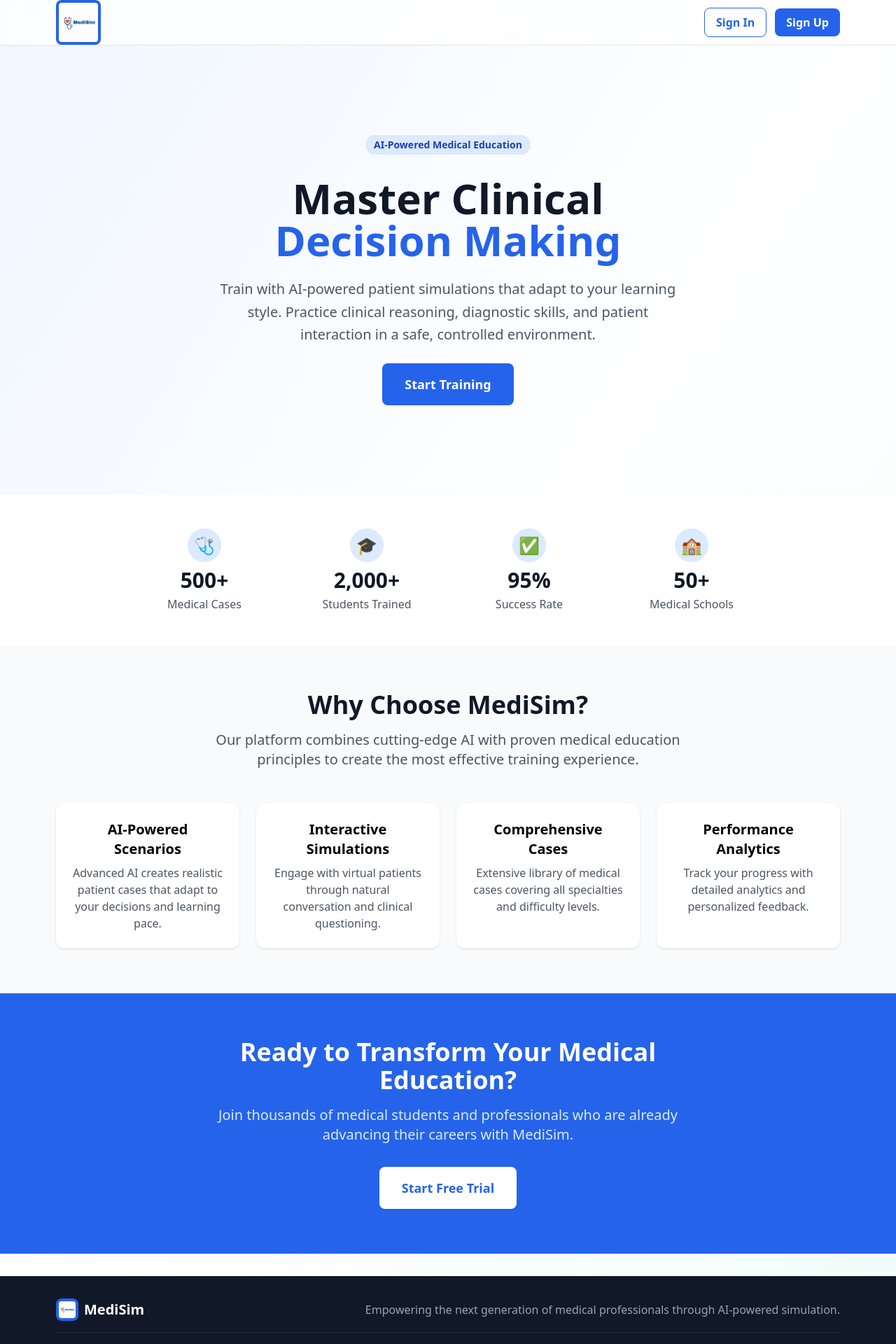
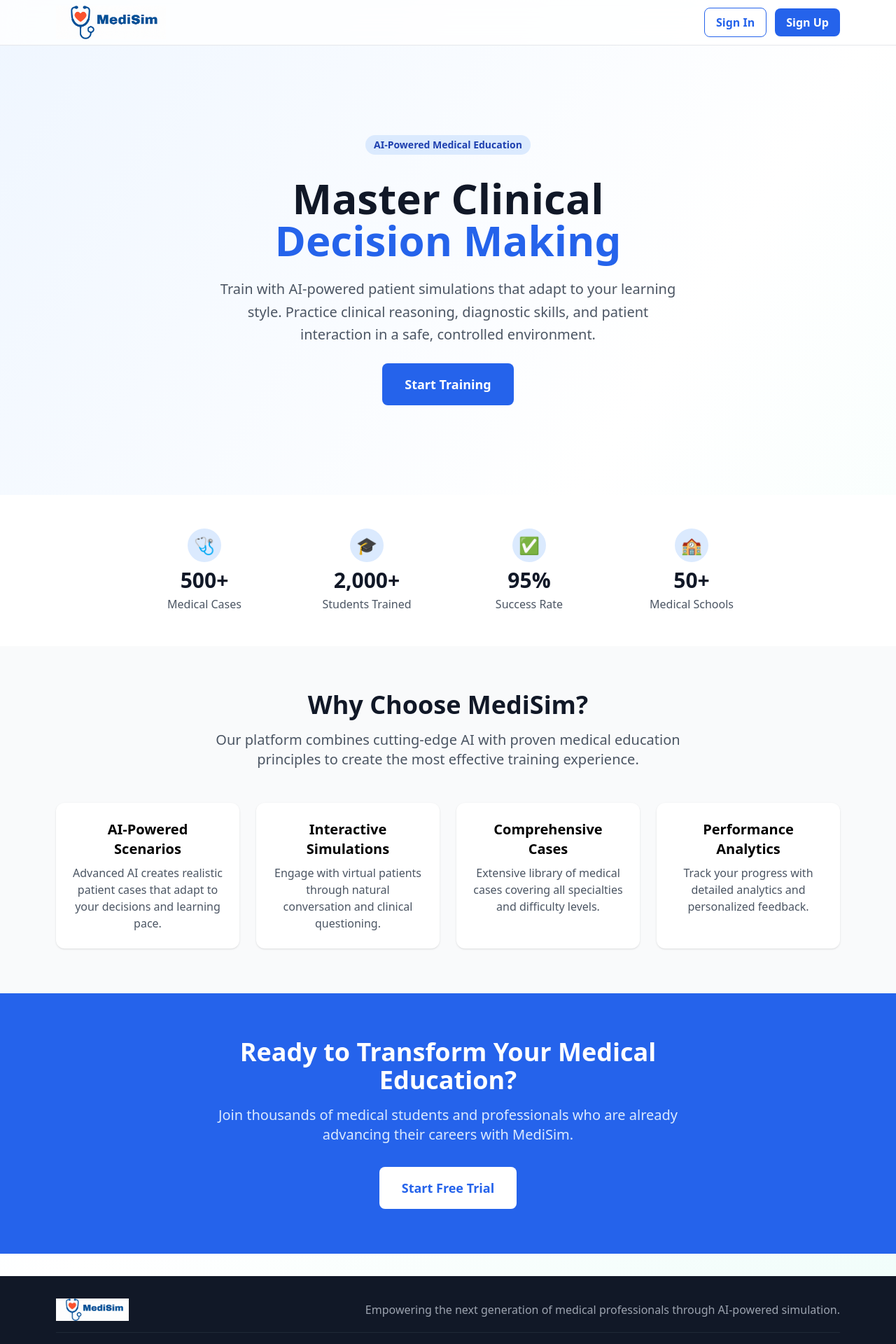
Before and after one commit to Emriel/YZTA_Bootcamp_Group_204, a React (Vite) app in the folder ProjeDosyaları/MediSim/project/: page / in a window 1280 px wide. Shown: the top 1920 px of the page at 70% size. Built offline with nearby package versions, Linux system fonts and the light colour scheme; no server answers.

Commit message:
Ana sayfadaki logo düzenlendi.

```diff
--- a/ProjeDosyaları/MediSim/project/src/components/Home.tsx
+++ b/ProjeDosyaları/MediSim/project/src/components/Home.tsx
@@ -13,8 +13,7 @@ const Home: React.FC<HomeProps> = ({ onLoginClick, onRegisterClick }) => {
       <header className="sticky top-0 z-50 w-full border-b bg-white/80 backdrop-blur-lg">
         <div className="max-w-6xl mx-auto px-4 flex h-16 items-center justify-between">
           <div className="flex items-center space-x-2">
-            <img src="/medisimlogo.png" alt="MediSim Logo" className="w-16 h-16 rounded-lg object-contain bg-blue-600 p-1" />
-
+            <img src="/medisimlogoDAR.png" alt="MediSim Logo" className="h-12 w-auto" />
           </div>
 
           <div className="flex items-center space-x-3">
@@ -110,8 +109,7 @@ const Home: React.FC<HomeProps> = ({ onLoginClick, onRegisterClick }) => {
         <div className="max-w-6xl mx-auto px-4 text-center">
           <div className="flex flex-col md:flex-row justify-between items-center gap-4 mb-4">
             <div className="flex items-center space-x-2 justify-center md:justify-start">
-              <img src="/medisimlogo.png" alt="MediSim Logo" className="w-8 h-8 rounded-lg object-contain bg-blue-600 p-1" />
-              <span className="text-xl font-bold">MediSim</span>
+              <img src="/medisimlogoDAR.png" alt="MediSim Logo" className="h-8 w-auto" />
             </div>
             <div className="text-gray-400">Empowering the next generation of medical professionals through AI-powered simulation.</div>
           </div>
```
Also changed, not shown: 1 other file (tests, documents, lock files or other folders).
